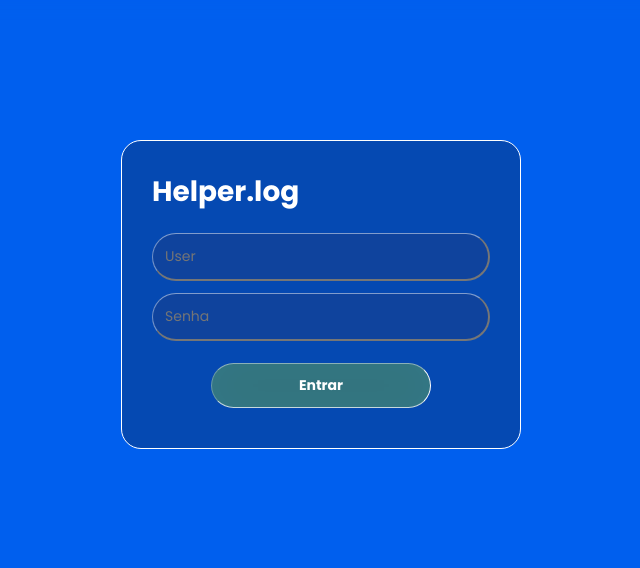
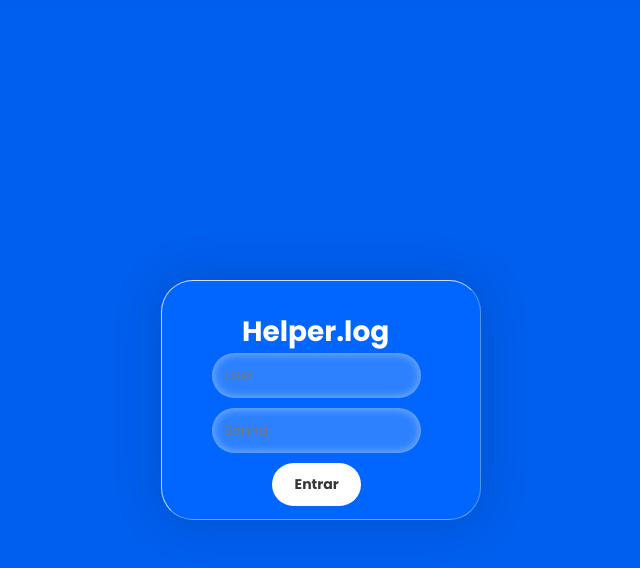
Before and after one commit to ItzKahS2/Controle-Op-Logistico, a plain HTML site: page mainpage.html in a window 1280 px wide. Shown: the whole page, without its empty margins (319-959 px from the left). Drawn offline with nearby package versions, Linux system fonts and the light colour scheme.

Commit message:
Refactor CSS by removing unused styles and adding new ones
Removed unused styles for container and button elements, and added new styles for main body and login components.

```diff
--- a/04-style.css
+++ b/04-style.css
@@ -65,15 +65,6 @@ CONTROLA O CONTEÚDO CENTRAL
     gap:30px;
     width:100%;
     align-items:start;
-}
-
-.container-contagem{
-    display:grid;
-    grid-template-columns:minmax(420px, 420px) 1fr;
-    gap:30px;
-    width:100%;
-    align-items:start;
-
 }
 
 
@@ -278,9 +269,7 @@ button{
 
 
 button:hover{
-
     background:#2c574ab7;
-
     transform: scale(1.10);
 }
 
@@ -330,23 +319,6 @@ button:hover{
     transform: scale(1.10);
 }
 
-.van{
-    text-align: center;
-    width:100%;
-    height:120px;
-    padding:10px;
-    margin:10px auto;
-    display:block;
-    border:1px solid white;
-    border-radius:32px;
-    background:#0041f3;
-    color:white;
-    font-weight:bold;
-    cursor:pointer;
-    font-size:14px;
-    transition: transform 0.2 ease;
-
-}
 
 /* ===============================
 TOPO DA TABELA
@@ -548,22 +520,77 @@ NÚMEROS DASHBOARD
 
 
 /* ===============================
-SEÇÃO MAIN PAGE
+SESSÃO MAIN PAGE
 =============================== */
 
+.mainBody{
+    display: flex;
+    justify-content: center;
+    min-height: 100vh;
+    align-items: center;
+}
+
 .boxOne{
-    height: auto;
-    width:90%;
-    max-width:400px;
-    background: rgba(19, 18, 18, 0.267);
+    width:100%;
+    height: 240px;
+    max-width:320px;
+    max-height:240px;
+    padding:10px;
+    background-color: rgb(0, 102, 255);
+    border-top:1px solid rgba(255, 255, 255, 0.801);
+    border-left:1px solid rgba(255, 255, 255, 0.74);
+    border-right:1px solid rgba(255, 255, 255, 0.315);
+    border-bottom:1px solid rgba(255, 255, 255, 0.418);
+    box-shadow:0 0 50px rgba(0, 0, 0, 0.158);
+    border-radius:32px;
+}
+
+.login{
+    max-width: 70%;
+    max-height: 20%;
+    margin: 0px 40px 0px 40px;
+    background-color: rgba(255, 255, 255, 0.178);
+    border: 0px solid white;
+    box-shadow: inset 0 0 10px rgba(255, 255, 255, 0.459);
+}
+
+.password{
+    max-width: 70%;
+    max-height: 20%;
+    margin: 10px 40px 0px 40px;
+    background-color: rgba(255, 255, 255, 0.178);
+    border: 0px solid white;
+    box-shadow: inset 0 0 10px rgba(255, 255, 255, 0.459);
+}
+
+.lgnText{
+    margin: 20px 70px 0px;
+}
+
+.loginBtn {
+    display: inline-flex;
+    justify-content: center;
     align-items: center;
-    margin:120px auto;
-    padding: 30px;
-    display: grid;
-    justify-content: center;
-    border-radius: 20px;
-    border: 1px solid white;
+    width: 30%;
+    height: 50%;
+    margin: 10px 100px 0px;
+    border-radius: 32px;
+    background: white;
+    color: rgb(54, 54, 54);
+    text-decoration: none;
+    transition: transform 0.2s ease;
+    font-weight:bold;
 }
+
+
+.loginBtn:hover{
+    transform: scale(1.10);
+    background-color:rgb(51, 51, 51);
+    color: white;
+    border: none;
+}
+
+
 
 /* ===============================
 LOGO MAIN PAGE
```
